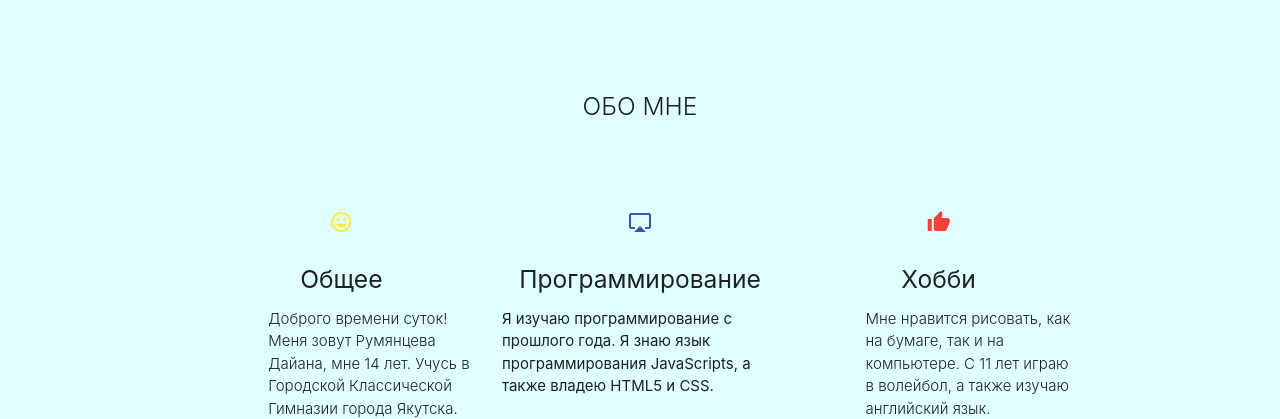
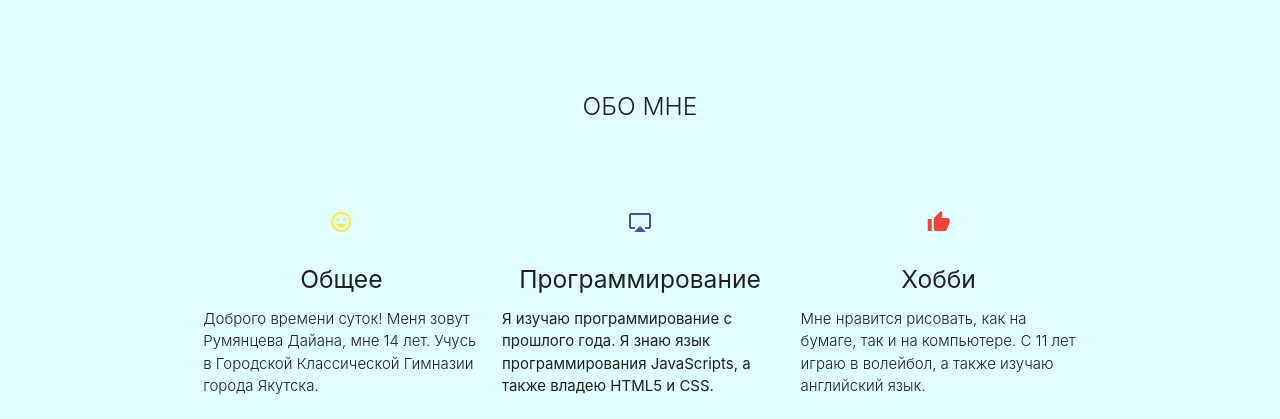
Before and after one commit to viteneko/portfolio, a plain HTML site: page index.html in a window 1280 px wide. Shown: the part 534-953 px from the top of the page. Drawn offline with nearby package versions, Linux system fonts and the light colour scheme.

Commit message:
Update style.css

```diff
--- a/css/style.css
+++ b/css/style.css
@@ -4,9 +4,7 @@
 body{
 	background: #E0FFFF
 }
-.light{
-	margin-left: 65px
-}
+
 .yasher{
 	height: 450px
 }
```
